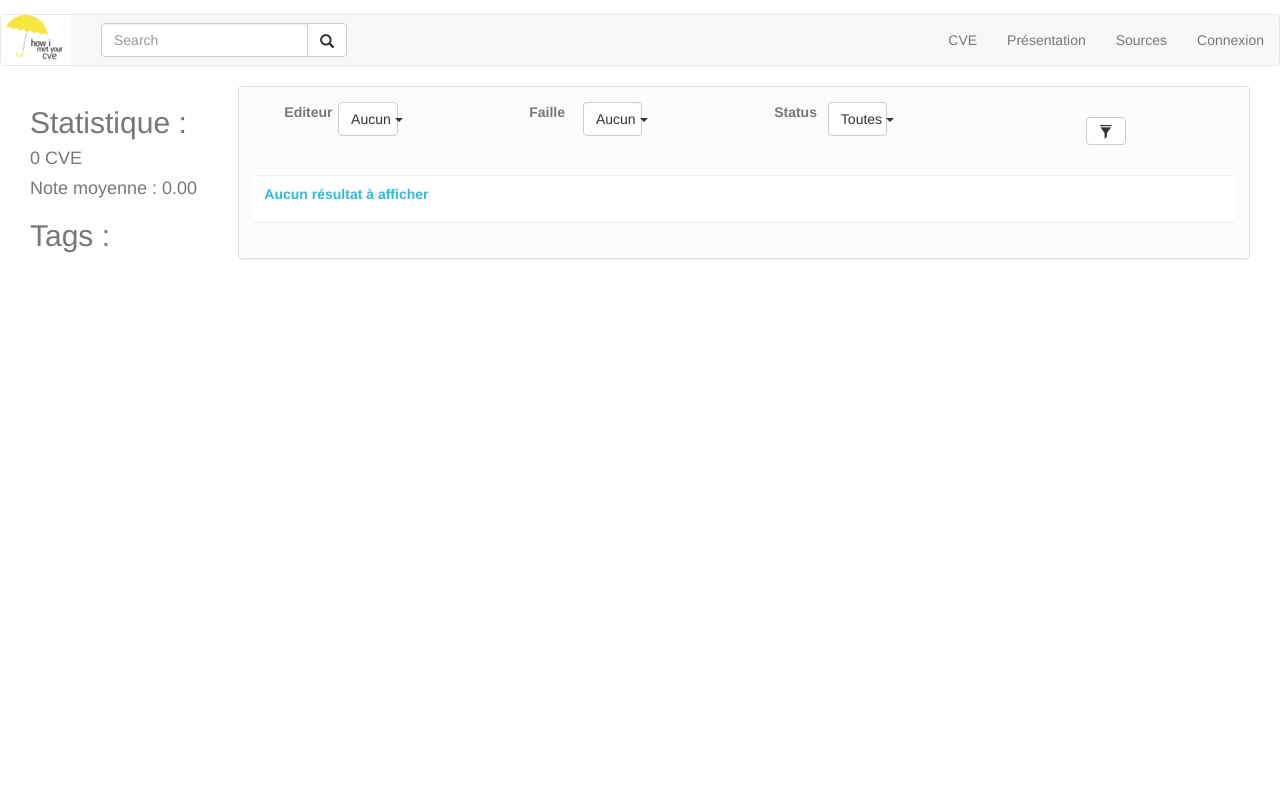
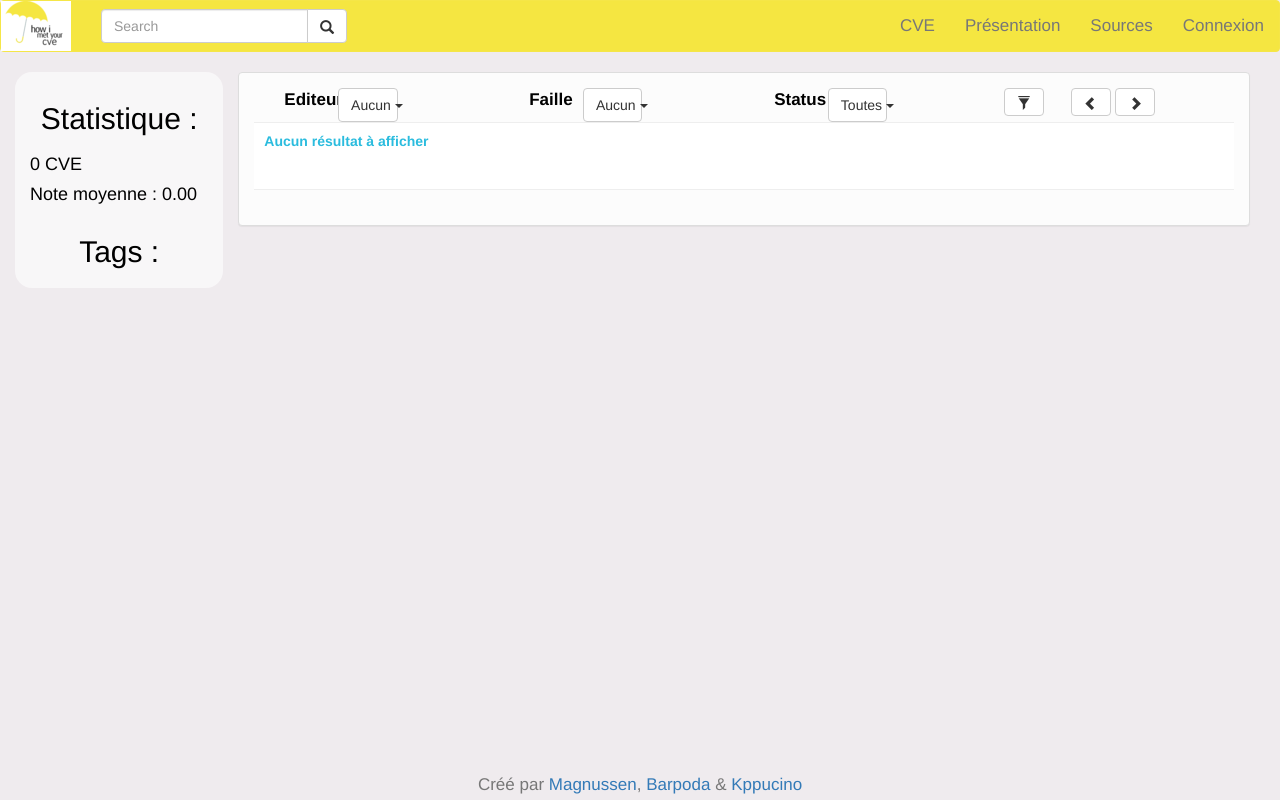
Before and after one commit to Kppucino/howimetyourcve, a PHP site: page / in a window 1280 px wide. Run offline with PHP 8.4, Linux system fonts and the light colour scheme; data that the repository does not hold is empty; some web fonts are replaced.

Commit message:
Cordialement

```diff
--- /dev/null
+++ b/footer.php
@@ -0,0 +1,5 @@
+<!DOCTYPE html>
+<html lang="fr">
+<footer>
+    <p>Créé par <a href="https://www.root-me.org/Thibault-89823?inc=info&lang=fr">Magnussen</a>, <a href="https://www.root-me.org/barpoda?lang=fr">Barpoda</a> & <a href="https://www.root-me.org/Kppucino?lang=fr">Kppucino</a></p>
+</footer>
--- a/index.php
+++ b/index.php
@@ -105,13 +105,16 @@
 							    </div>
 								</div>
 							</div>
-							<div class="col-md-offset-1 col-md-1">
-								<div class="btn-group buttonFiltre">
+							<div class="col-md-1">
+								<div class="buttonFiltre">
 									<button class="btn btn-default"><i class="glyphicon glyphicon-filter"></i></button>
 								</div>
 							</div>
+							<div class="row">
+									<button class="btn btn-default"><i class="glyphicon glyphicon-chevron-left"></i></button>
+									<button class="btn btn-default"><i class="glyphicon glyphicon-chevron-right"></i></button>
+								</div>
 						</div>
-
 						<div class="table-container">
 							<table class="table table-filter">
 							</table>
@@ -120,7 +123,11 @@
 				</div>
 			</div>
 		</div>
+		<?php
+			include("footer.php");
+		?>
 </body>
+
 <script type="text/javascript">
 	$(function() {
 	    $('.multiselect-ui').multiselect({
--- a/menu.php
+++ b/menu.php
@@ -7,10 +7,12 @@
 	<link href="https://fonts.googleapis.com/css?family=Sansita" rel="stylesheet">
   <link href="style/bootstrap-3.3.7-dist/css/bootstrap.css" rel="stylesheet" type="text/css" media="screen"/>
 	<link href="style/styles.css" rel="stylesheet" media="screen">
+  <link rel="icon" href="images/logo/favicon.ico">
 
 	<script src="jquery-1.12.4.js"></script>
   <script src="style/bootstrap-3.3.7-dist/js/bootstrap.js"></script>
 	<script src="multiselectScript.js"></script>
+
 
  	<?php
  		include("include/include.php");
--- a/style/styles.css
+++ b/style/styles.css
@@ -1,10 +1,36 @@
 @import url('https://fonts.googleapis.com/css?family=Arapey');
 body
 {
-	background-color: #E9EBBE
+	background-color: #efebee;
 	font-size: 17px;
-	margin-top: 1em;
-	color : rgb(119, 119, 119)
+	margin-top: 1em auto 2em;
+	color : #000;
+}
+
+
+.navbar-default {
+    background-color: #F5E641;
+    border-color: #F5E648;
+}
+
+.navbar-default .navbar-brand {
+    color: #fff;
+}
+
+#main p {
+margin-left: 10px;
+}
+
+p, h1,h2,h3 {
+	padding: 10px;
+	display: block;
+	text-align: center;
+}
+
+.important {
+text-align:center;
+display: inline-block;
+width: 350px;
 }
 
 
@@ -12,6 +38,7 @@
 {
 	background-image: url('../images/logo/ms-icon-70x70.png');
 	width: 70px;
+
 }
 
 .searchIcon
@@ -182,3 +209,21 @@
 .table-filter .media .summary {
 	font-size: 14px;
 }
+
+footer
+{
+    position: fixed;
+    bottom: 0;
+    left: 0;
+    right: 0;
+    height: 35px;
+    text-align: center;
+    color : rgb(119, 119, 119)
+}
+
+footer p
+{
+    padding: 10.5px;
+    margin: 0px;
+    line-height: 100%;
+}
```
Also changed, not shown: presentation.php (+13 -11 lines), 1 other file.
